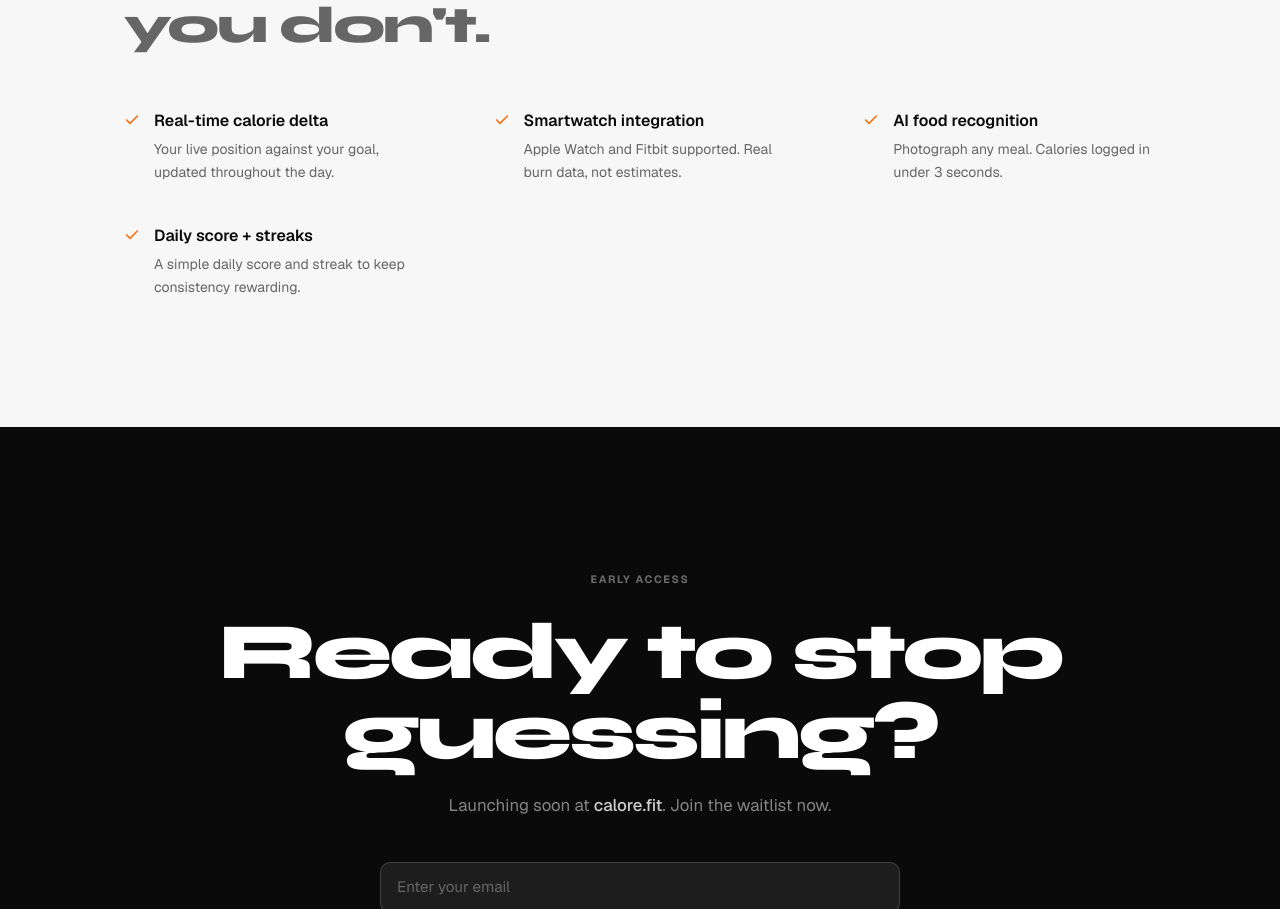
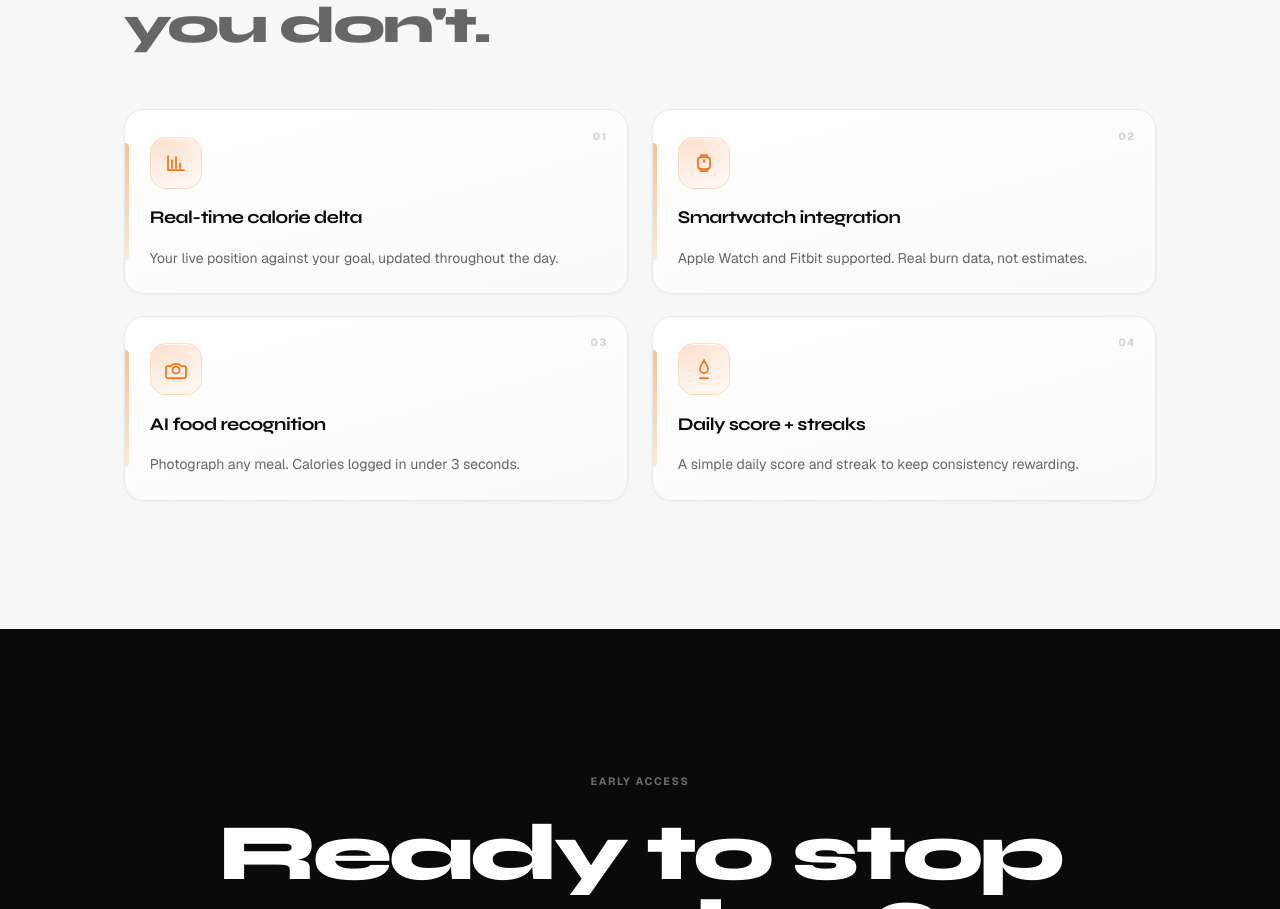
Before and after one commit to OlubodeMichael/RoundFit-LandingPage, a Next.js app: page / in a window 1280 px wide. Shown: the part 3898-4807 px from the top of the page. Built offline with nearby package versions, Linux system fonts and the light colour scheme; no server answers.

Commit message:
fix: feature card

```diff
--- a/app/globals.css
+++ b/app/globals.css
@@ -61,6 +61,14 @@
     opacity: 1;
     transform: none;
     transition: none;
+  }
+  .feature-card,
+  .feature-card:hover {
+    transform: none;
+    transition: none;
+  }
+  .feature-card::after {
+    opacity: 0.35;
   }
 }
 
@@ -307,9 +315,133 @@
   flex-shrink: 0;
 }
 
-/* ── Feature row ─────────────────────────────────────── */
-.feature-row {
-  display: flex; align-items: flex-start; gap: 14px;
+/* ── Feature cards (Features section) ───────────────── */
+/* 1 col mobile → 2×2 from tablet up (avoids 3 + 1 on wide screens). */
+.feature-grid {
+  display: grid;
+  grid-template-columns: 1fr;
+  gap: clamp(1rem, 2.5vw, 1.35rem);
+}
+@media (min-width: 640px) {
+  .feature-grid {
+    grid-template-columns: repeat(2, minmax(0, 1fr));
+    column-gap: clamp(1rem, 2.5vw, 1.5rem);
+    row-gap: clamp(1rem, 2.5vw, 1.35rem);
+  }
+}
+
+.feature-card {
+  position: relative;
+  box-sizing: border-box;
+  height: 100%;
+  display: flex;
+  flex-direction: column;
+  align-items: flex-start;
+  gap: 1.1rem;
+  padding: 1.65rem 1.45rem 1.45rem 1.55rem;
+  background: linear-gradient(165deg, #fff 0%, #fafafa 100%);
+  border: 1px solid var(--border);
+  border-radius: 20px;
+  box-shadow:
+    0 1px 0 rgba(255, 255, 255, 0.9) inset,
+    0 1px 3px rgba(0, 0, 0, 0.04);
+  overflow: hidden;
+  transition:
+    border-color 0.22s ease,
+    box-shadow 0.3s ease,
+    transform 0.3s cubic-bezier(0.22, 1, 0.36, 1);
+}
+
+/* Accent spine — Calore orange */
+.feature-card::after {
+  content: "";
+  position: absolute;
+  left: 0;
+  top: 18%;
+  bottom: 18%;
+  width: 4px;
+  border-radius: 0 6px 6px 0;
+  background: linear-gradient(
+    180deg,
+    var(--accent),
+    rgba(249, 115, 22, 0.35)
+  );
+  opacity: 0.45;
+  transition: opacity 0.25s ease, filter 0.25s ease;
+}
+
+.feature-card:hover {
+  border-color: rgba(249, 115, 22, 0.22);
+  box-shadow:
+    0 1px 0 rgba(255, 255, 255, 0.95) inset,
+    0 20px 50px rgba(0, 0, 0, 0.08);
+  transform: translateY(-4px);
+}
+
+.feature-card:hover::after {
+  opacity: 1;
+  filter: brightness(1.05);
+}
+
+.feature-card__index {
+  position: absolute;
+  top: 1.15rem;
+  right: 1.2rem;
+  font-family: var(--font-geist), sans-serif;
+  font-size: 0.65rem;
+  font-weight: 700;
+  letter-spacing: 0.16em;
+  color: rgba(10, 10, 10, 0.18);
+}
+
+.feature-card__icon {
+  width: 52px;
+  height: 52px;
+  border-radius: 16px;
+  display: flex;
+  align-items: center;
+  justify-content: center;
+  flex-shrink: 0;
+  background: radial-gradient(
+    120% 100% at 20% 0%,
+    rgba(249, 115, 22, 0.22),
+    rgba(249, 115, 22, 0.05)
+  );
+  border: 1px solid rgba(249, 115, 22, 0.16);
+  color: var(--accent);
+  box-shadow: 0 1px 0 rgba(255, 255, 255, 0.65) inset;
+}
+
+.feature-card__title {
+  font-family: var(--font-syne), sans-serif;
+  font-size: 1.12rem;
+  font-weight: 700;
+  letter-spacing: -0.03em;
+  line-height: 1.28;
+  color: var(--text-1);
+  margin: 0;
+  padding-right: 2.5rem;
+}
+
+.feature-card__desc {
+  font-size: 0.875rem;
+  line-height: 1.68;
+  color: var(--text-2);
+  margin: 0;
+  flex: 1;
+}
+
+@media (max-width: 639px) {
+  .feature-card {
+    padding: 1.4rem 1.15rem 1.25rem 1.35rem;
+    border-radius: 18px;
+  }
+  .feature-card:hover {
+    transform: none;
+  }
+  .feature-card__title {
+    padding-right: 2rem;
+  }
 }
 
 /* ── Footer link ─────────────────────────────────────── */
--- a/app/page.tsx
+++ b/app/page.tsx
@@ -377,24 +377,71 @@ const STEPS = [
   },
 ];
 
-const FEATURES = [
+type FeatureIconId = "delta" | "watch" | "camera" | "streak";
+
+const FEATURES: { name: string; desc: string; icon: FeatureIconId }[] = [
   {
     name: "Real-time calorie delta",
     desc: "Your live position against your goal, updated throughout the day.",
+    icon: "delta",
   },
   {
     name: "Smartwatch integration",
     desc: "Apple Watch and Fitbit supported. Real burn data, not estimates.",
+    icon: "watch",
   },
   {
     name: "AI food recognition",
     desc: "Photograph any meal. Calories logged in under 3 seconds.",
+    icon: "camera",
   },
   {
     name: "Daily score + streaks",
     desc: "A simple daily score and streak to keep consistency rewarding.",
+    icon: "streak",
   },
 ];
+
+function FeatureCardGlyph({ icon }: { icon: FeatureIconId }) {
+  const s = {
+    width: 24,
+    height: 24,
+    viewBox: "0 0 24 24" as const,
+    fill: "none" as const,
+    stroke: "currentColor",
+    strokeWidth: 1.75,
+    strokeLinecap: "round" as const,
+    strokeLinejoin: "round" as const,
+  };
+  switch (icon) {
+    case "delta":
+      return (
+        <svg {...s}>
+          <path d="M4 19V5M4 19h16M8 17V9m4 8V6m4 11v-5" />
+        </svg>
+      );
+    case "watch":
+      return (
+        <svg {...s}>
+          <rect x="6" y="6" width="12" height="12" rx="3" />
+          <path d="M9 6V4h6v2M9 18v2h6v-2M12 9v2" />
+        </svg>
+      );
+    case "camera":
+      return (
+        <svg {...s}>
+          <path d="M4 9h3l2-2h6l2 2h3a2 2 0 0 1 2 2v8a2 2 0 0 1-2 2H4a2 2 0 0 1-2-2v-8a2 2 0 0 1 2-2z" />
+          <circle cx="12" cy="13" r="3.5" />
+        </svg>
+      );
+    case "streak":
+      return (
+        <svg {...s}>
+          <path d="M8 21h8M12 3c-1 4-4 5-4 9a4 4 0 0 0 8 0c0-4-3-5-4-9z" />
+        </svg>
+      );
+  }
+}
 
 /* ─────────────────────────────────────────────────
    Page
@@ -413,17 +460,36 @@ export default function Home() {
     return () => window.removeEventListener("scroll", onScroll);
   }, []);
 
-  /* Scroll reveal */
+  /* Scroll reveal — sync pass catches nodes already on screen (IO alone can miss first paint). */
   useEffect(() => {
+    const reveal = (el: Element) => {
+      el.classList.add("in");
+    };
+    const isInViewport = (el: Element) => {
+      const r = el.getBoundingClientRect();
+      const vh = window.innerHeight || 0;
+      const vw = window.innerWidth || 0;
+      return r.bottom > 0 && r.top < vh && r.right > 0 && r.left < vw;
+    };
+
     const els = document.querySelectorAll("[data-reveal]");
     const io = new IntersectionObserver(
-      (entries) =>
-        entries.forEach((e) => {
-          if (e.isIntersecting) e.target.classList.add("in");
-        }),
-      { threshold: 0.1 }
+      (entries) => {
+        for (const e of entries) {
+          if (e.isIntersecting) reveal(e.target);
+        }
+      },
+      {
+        rootMargin: "100px 0px 100px 0px",
+        threshold: [0, 0.08, 0.15],
+      }
     );
-    els.forEach((el) => io.observe(el));
+
+    els.forEach((el) => {
+      if (isInViewport(el)) reveal(el);
+      io.observe(el);
+    });
+
     return () => io.disconnect();
   }, []);
 
@@ -985,63 +1051,26 @@ export default function Home() {
             </span>
           </h2>
 
-          <div
-            style={{
-              display: "grid",
-              gridTemplateColumns:
-                "repeat(auto-fit, minmax(min(100%, 260px), 1fr))",
-              gap: "clamp(1.75rem, 4vw, 2.5rem) clamp(2rem, 6vw, 5rem)",
-            }}
-          >
-            {FEATURES.map(({ name, desc }, i) => (
-              <div
+          <div className="feature-grid">
+            {FEATURES.map(({ name, desc, icon }, i) => (
+              <article
                 key={name}
-                className="feature-row"
+                className="feature-card"
                 data-reveal
                 data-d={String((i % 2) + 1)}
+                aria-labelledby={`feature-${i}`}
               >
-                <div
-                  style={{
-                    color: "var(--accent)",
-                    marginTop: 3,
-                    flexShrink: 0,
-                  }}
-                >
-                  <svg
-                    width="16"
-                    height="16"
-                    viewBox="0 0 24 24"
-                    fill="none"
-                    stroke="currentColor"
-                    strokeWidth="2.5"
-                    strokeLinecap="round"
-                    strokeLinejoin="round"
-                  >
-                    <polyline points="20 6 9 17 4 12" />
-                  </svg>
+                <span className="feature-card__index" aria-hidden>
+                  {String(i + 1).padStart(2, "0")}
+                </span>
+                <div className="feature-card__icon" aria-hidden>
+                  <FeatureCardGlyph icon={icon} />
                 </div>
-                <div>
-                  <p
-                    style={{
-                      fontSize: "1rem",
-                      fontWeight: 600,
-                      marginBottom: 5,
-                      color: "var(--text-1)",
-                    }}
-                  >
-                    {name}
-                  </p>
-                  <p
-                    style={{
-                      fontSize: ".875rem",
-                      color: "var(--text-2)",
-                      lineHeight: 1.65,
-                    }}
-                  >
-                    {desc}
-                  </p>
-                </div>
-              </div>
+                <h3 className="feature-card__title" id={`feature-${i}`}>
+                  {name}
+                </h3>
+                <p className="feature-card__desc">{desc}</p>
+              </article>
             ))}
           </div>
 
```
